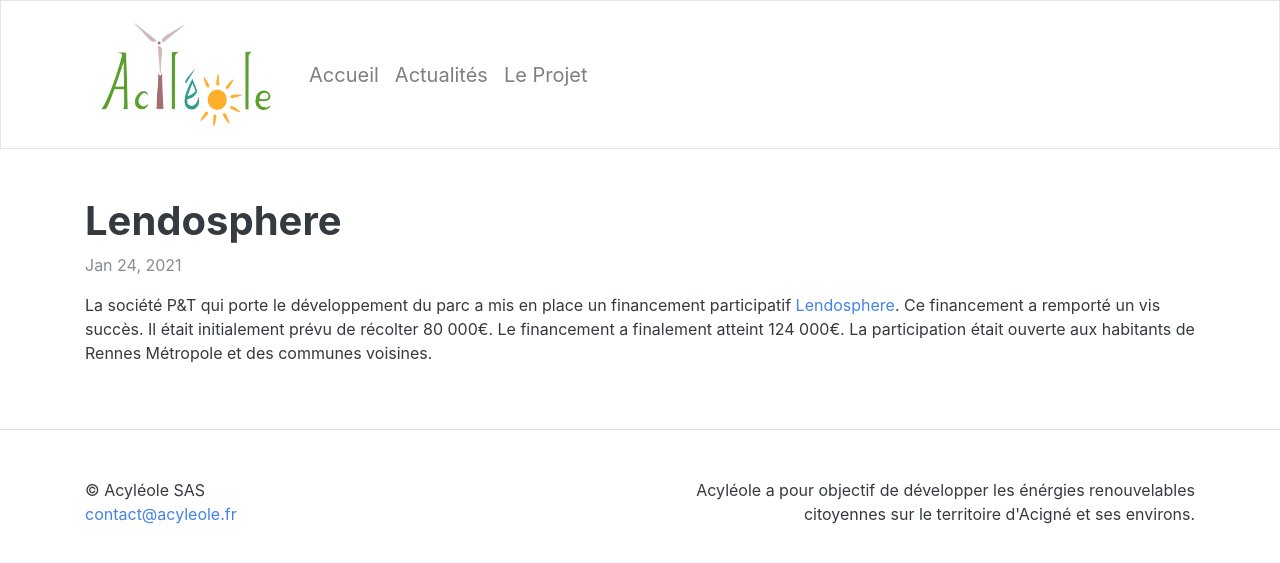
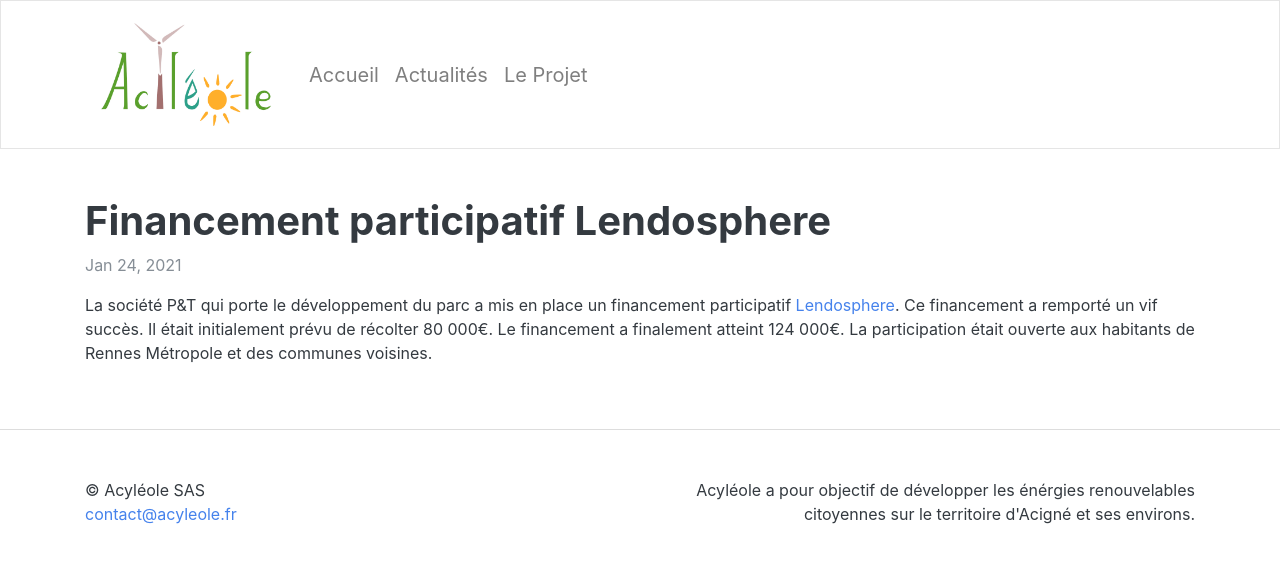
Before and after one commit to acyleole/beta, a Jekyll site: the page built from _posts/2021-01-25-lendosphere.md, in a window 1280 px wide. Shown: the top 563 px of the page. Built offline with Jekyll 4.4.1, drawn with Linux system fonts in a browser that asks for light colours.

Commit message:
OF article

```diff
--- a/_posts/2021-01-25-lendosphere.md
+++ b/_posts/2021-01-25-lendosphere.md
@@ -1,11 +1,11 @@
 ---
 layout: post
-title:  "Lendosphere"
+title:  "Financement participatif Lendosphere"
 date:   2021-01-24 14:53:03 +0100
 categories:
 ---
 La société P&T qui porte le développement du parc a mis en place un financement
 participatif [Lendosphere](https://www.lendospere.com). Ce financement a remporté
-un vis succès. Il était initialement prévu de récolter 80 000€. Le financement a
+un vif succès. Il était initialement prévu de récolter 80 000€. Le financement a
 finalement atteint 124 000€. La participation était ouverte aux habitants de Rennes
 Métropole et des communes voisines.
```
Also changed, not shown: _posts/2021-01-25-ouestfrance.md (+4 -3 lines).
